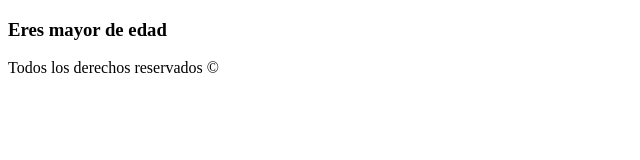
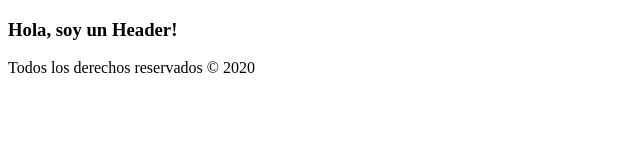
Before and after one commit to javierc22/basicos-react-01, a React (Create React App) app: page / in a window 1280 px wide. Shown: the top 160 px of the page, without its empty margins (0-640 px from the left). Built offline with nearby package versions, Linux system fonts and the light colour scheme.

Commit message:
Que son los Props

```diff
--- a/src/App.js
+++ b/src/App.js
@@ -3,10 +3,14 @@
 import Footer from './components/Footer';
 
 function App() {
+  // Obtener la fecha
+  const fecha = new Date().getFullYear();
+
   return (
     <Fragment>
-      <Header  />
-      <Footer  />
+      <Header titulo="Hola, soy un Header!" />
+      {/* Fecha se manda entre "{}" porque no es un String */}
+      <Footer  fecha={fecha} />
     </Fragment>
   );
 }
--- a/src/components/Footer.js
+++ b/src/components/Footer.js
@@ -1,10 +1,10 @@
 import React from 'react';
 
 // Utilizando function expression
-const Footer = () => {
+const Footer = ({fecha}) => {
   return (
     <footer>
-      <p>Todos los derechos reservados &copy;</p>
+      <p>Todos los derechos reservados &copy; {fecha}</p>
     </footer>
   );
 }
--- a/src/components/Header.jsx
+++ b/src/components/Header.jsx
@@ -1,19 +1,9 @@
 import React from 'react';
 
 // Utilizando Function Declaration
-function Header() {
-  const edad = 18;
-
-  let mensaje;
-
-  if (edad >= 18) {
-    mensaje = 'Eres mayor de edad';
-  } else {
-    mensaje = 'Eres menor de edad'
-  }
-
+function Header({titulo}) {
   return(
-    <h3>{mensaje}</h3>
+    <h3>{titulo}</h3>
   )
 }
 
```
